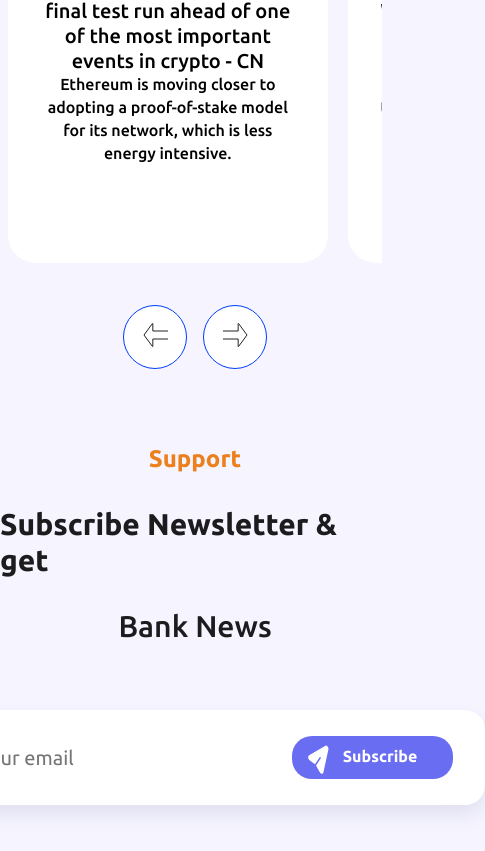
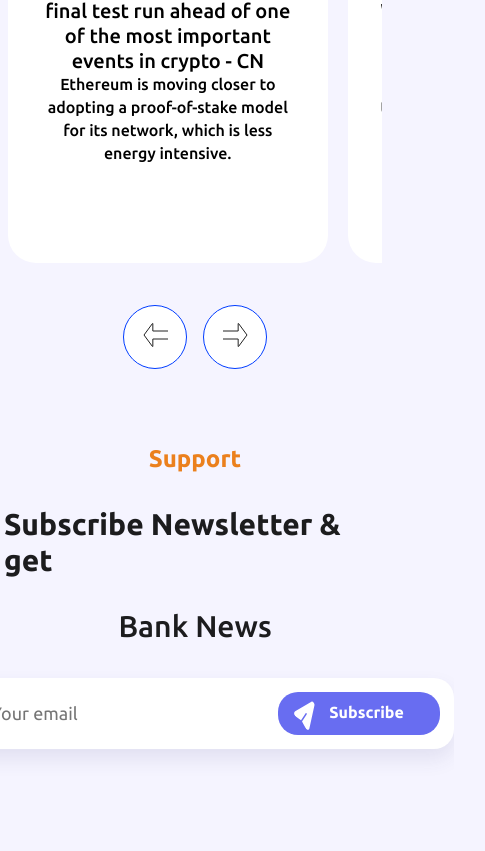
Before and after one commit to Schneegestober1/neo-bank, a React (Vite) app: page / in a window 390 px wide. Shown: the part 2246-3097 px from the top of the page, 485 px wide, since content can reach past the window. Built offline with nearby package versions, Linux system fonts and the light colour scheme.

Commit message:
SupportNewsletterSignup готов

```diff
--- a/src/components/SupportNewsletterSignup/SupportNewsletterSignup.tsx
+++ b/src/components/SupportNewsletterSignup/SupportNewsletterSignup.tsx
@@ -4,7 +4,7 @@ import styles from './support-newsletter-signup.module.scss'
 
 const SupportNewsletterSignup = () => {
   return (
-    <section className={styles.supporSection}>
+    <section className={styles.supportSection}>
       <h6 className={styles.supportTitle}>Support</h6>
       <h4 className={styles.newsletterTitle}>Subscribe Newsletter & get</h4>
       <h5 className={styles.bankNewsTitle}>Bank News</h5>
--- a/src/components/SupportNewsletterSignup/support-newsletter-signup.module.scss
+++ b/src/components/SupportNewsletterSignup/support-newsletter-signup.module.scss
@@ -1,7 +1,7 @@
 @use '../../styles/color-palette.scss' as *;
 @use '../../styles/mixins.scss' as *;
 
-.supporSection {
+.supportSection {
   padding-left: calc(50% - 580px);
   padding-right: calc(50% - 580px);
   margin-top: 4rem;
@@ -54,14 +54,14 @@ h6 {
   padding: 26px 32px;
   gap: 10px;
   box-shadow: 0 10px 20px $black-7;
-  margin-bottom: 98px;
+  margin-bottom: 6.125rem;
 }
 
 .input {
   outline: 0;
   border: 0;
   font-weight: 400;
-  font-size: 20px;
+  font-size: 1.125rem;
   line-height: 147%;
   letter-spacing: 2%;
   color: $purple-2;
@@ -85,5 +85,20 @@ h6 {
   font-size: 1rem;
   line-height: 127%;
   color: $white-1;
-    cursor: pointer;
+  cursor: pointer;
 }
+
+@media (max-width: 500px) {
+  .supportSection {
+    padding-left: 1%;
+    padding-right: 1%;
+  }
+
+  .inputWrapper {
+    padding: 14px 14px;
+  }
+
+  .bankNewsTitle {
+    margin-bottom: 1.875rem;
+  }
+}
```
